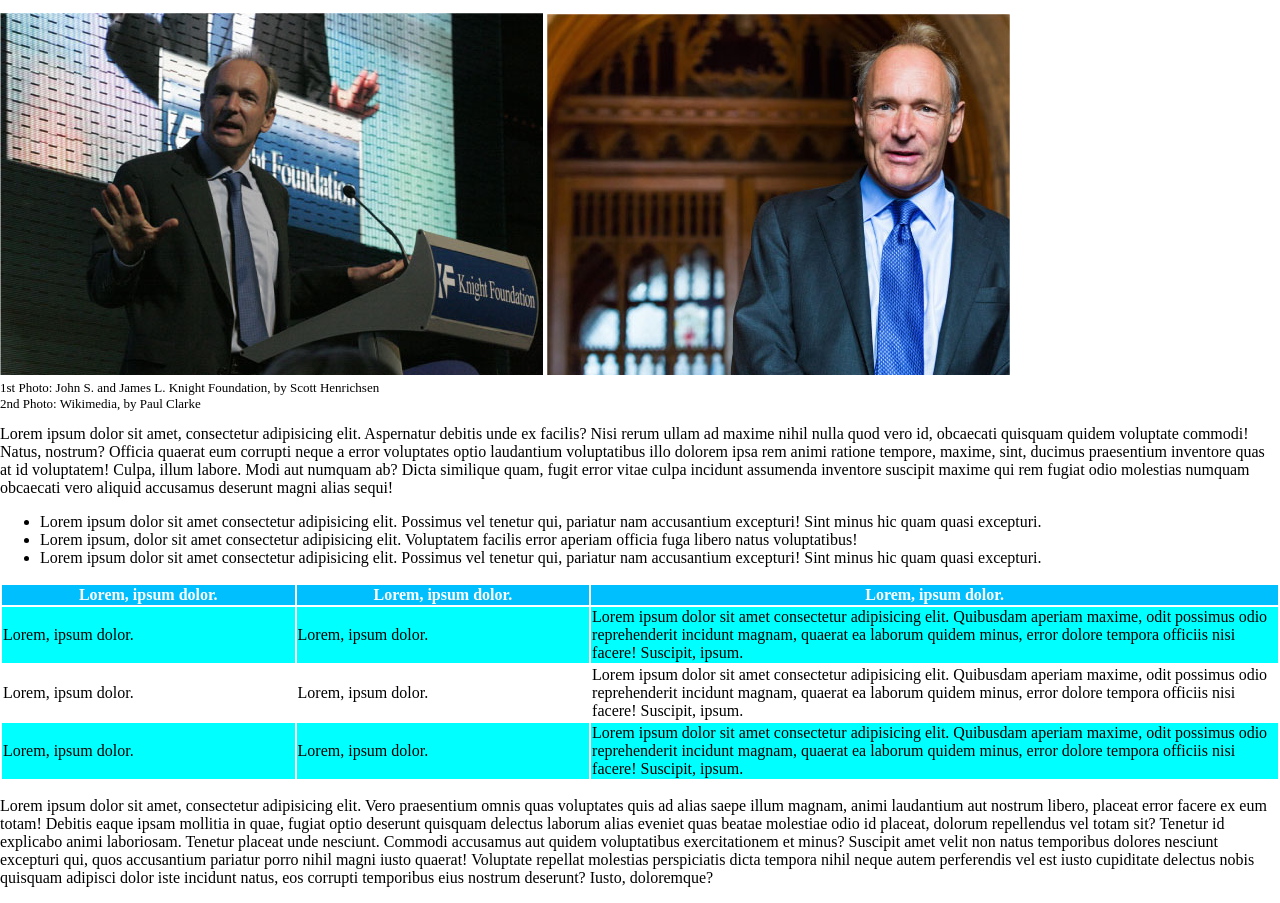
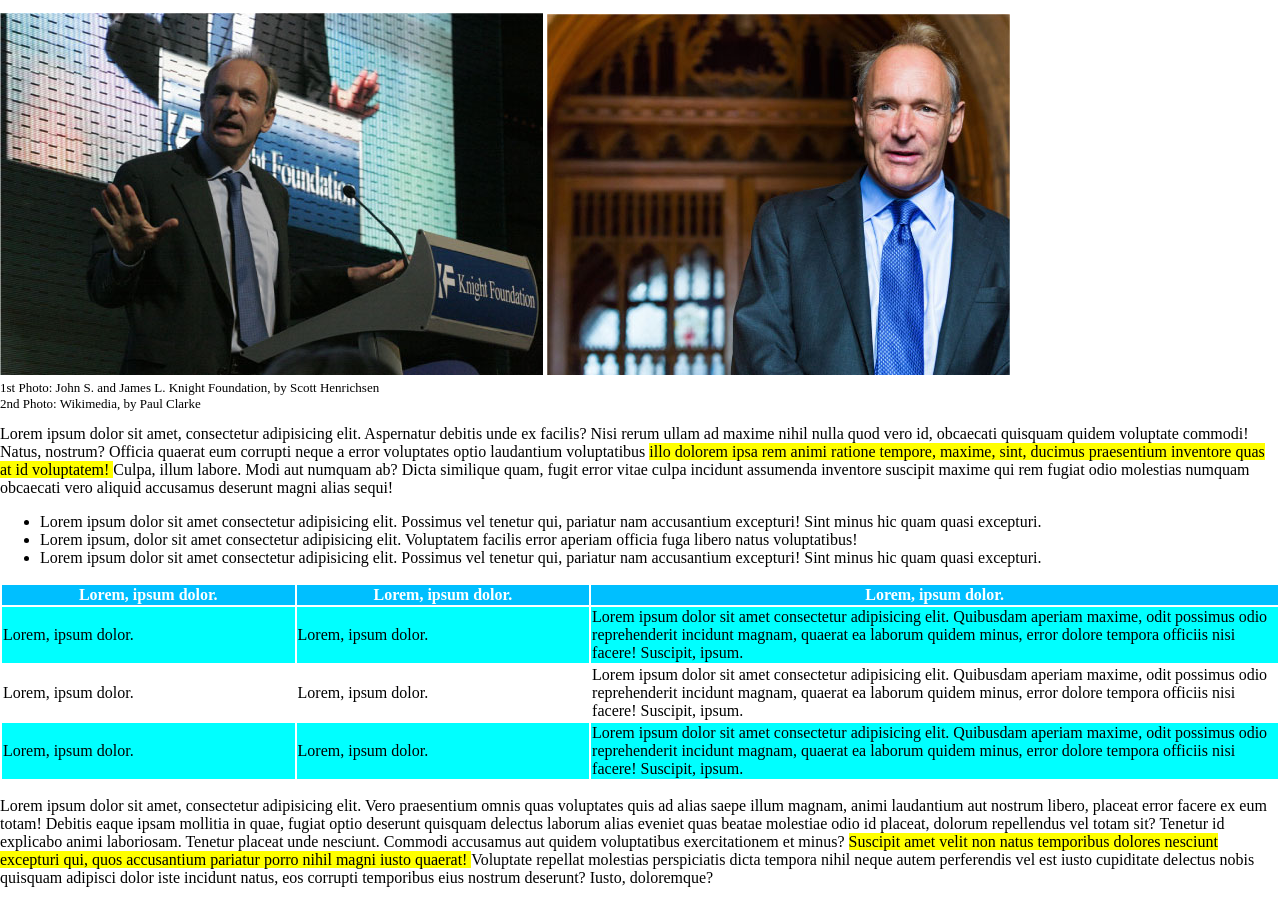
Before and after one commit to Paolo224/html-css-booleaner, a plain HTML site: page index.html in a window 1280 px wide. Shown: the part 177-1080 px from the top of the page. Drawn offline with Linux system fonts and the light colour scheme.

Commit message:
inserimento delle frasi evidenziate

```diff
--- a/css/style.css
+++ b/css/style.css
@@ -36,3 +36,6 @@ th{
 .colore-tabella{
     background-color: rgb(0, 255, 255);
 }
+.evidenziato{
+    background-color: yellow;
+}
--- a/index.html
+++ b/index.html
@@ -43,8 +43,11 @@
                     nulla quod vero id, obcaecati quisquam quidem voluptate commodi!
                     Natus, nostrum?
                     Officia quaerat eum corrupti neque a error voluptates optio laudantium
-                    voluptatibus illo dolorem ipsa rem animi ratione tempore,
-                    maxime, sint, ducimus praesentium inventore quas at id voluptatem!
+                    voluptatibus
+                    <span class="evidenziato">
+                        illo dolorem ipsa rem animi ratione tempore,
+                        maxime, sint, ducimus praesentium inventore quas at id voluptatem!
+                    </span>
                     Culpa, illum labore.
                     Modi aut numquam ab? Dicta similique quam,
                     fugit error vitae culpa incidunt assumenda inventore suscipit
@@ -147,10 +150,13 @@
                         molestiae odio id placeat, dolorum repellendus vel totam sit?
                         Tenetur id explicabo animi laboriosam.
                         Tenetur placeat unde nesciunt. Commodi accusamus aut quidem
-                        voluptatibus exercitationem et minus? Suscipit amet velit
-                        non natus temporibus dolores nesciunt excepturi qui,
-                        quos accusantium pariatur porro nihil magni iusto quaerat!
-                        Voluptate repellat molestias perspiciatis dicta tempora
+                        voluptatibus exercitationem et minus?
+                        <span class="evidenziato">
+                            Suscipit amet velit
+                            non natus temporibus dolores nesciunt excepturi qui,
+                            quos accusantium pariatur porro nihil magni iusto quaerat!
+                        </span>
+                            Voluptate repellat molestias perspiciatis dicta tempora
                         nihil neque autem perferendis vel est iusto cupiditate
                         delectus nobis quisquam adipisci dolor iste incidunt natus,
                         eos corrupti temporibus eius nostrum deserunt? Iusto,
@@ -162,7 +168,6 @@
 
         <footer>
 
-
         </footer>
     </body>
 </html>
```
